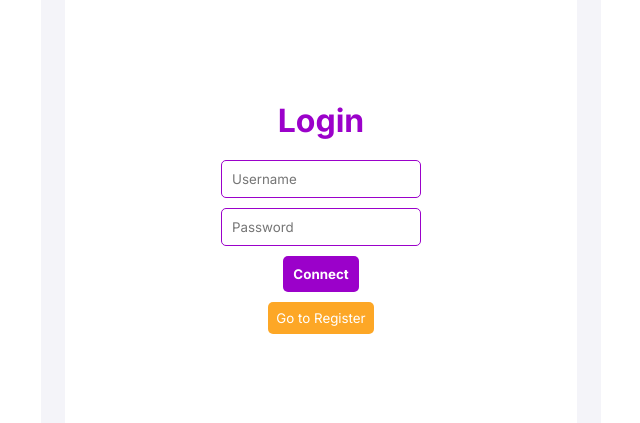
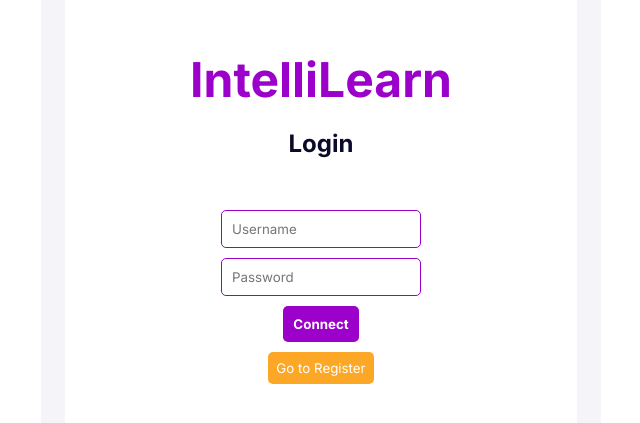
Before and after one commit to codrinatus/IntelliLearn, a React (Create React App) app in the folder frontend/: page /login in a window 1280 px wide. Shown: the part 239-662 px from the top of the page, without its empty margins (319-959 px from the left). Built offline with nearby package versions, Linux system fonts and the light colour scheme; a web font is replaced by a local one.

Commit message:
Update Login.js

```diff
--- a/frontend/src/components/Login.js
+++ b/frontend/src/components/Login.js
@@ -43,7 +43,8 @@
 
     return (
         <div className="container">
-            <h1>Login</h1>
+            <h1 className="title">IntelliLearn</h1>
+            <h2>Login</h2>
             <form className="form" onSubmit={(e) => {
                 e.preventDefault();
                 handleLogin();
@@ -53,7 +54,6 @@
                 <input className="input" type="password" placeholder="Password" value={password}
                        onChange={(e) => setPassword(e.target.value)}/>
                 <button className="button" type="submit">Connect</button>
-                {/*<button className="button" type="button" onClick={redirectToSwaggerUI}>Go to Swagger UI</button>*/}
             </form>
             {loginError && <p>{loginError}</p>}
             <button className="toggle-button" onClick={() => navigate('/register')}>
```
